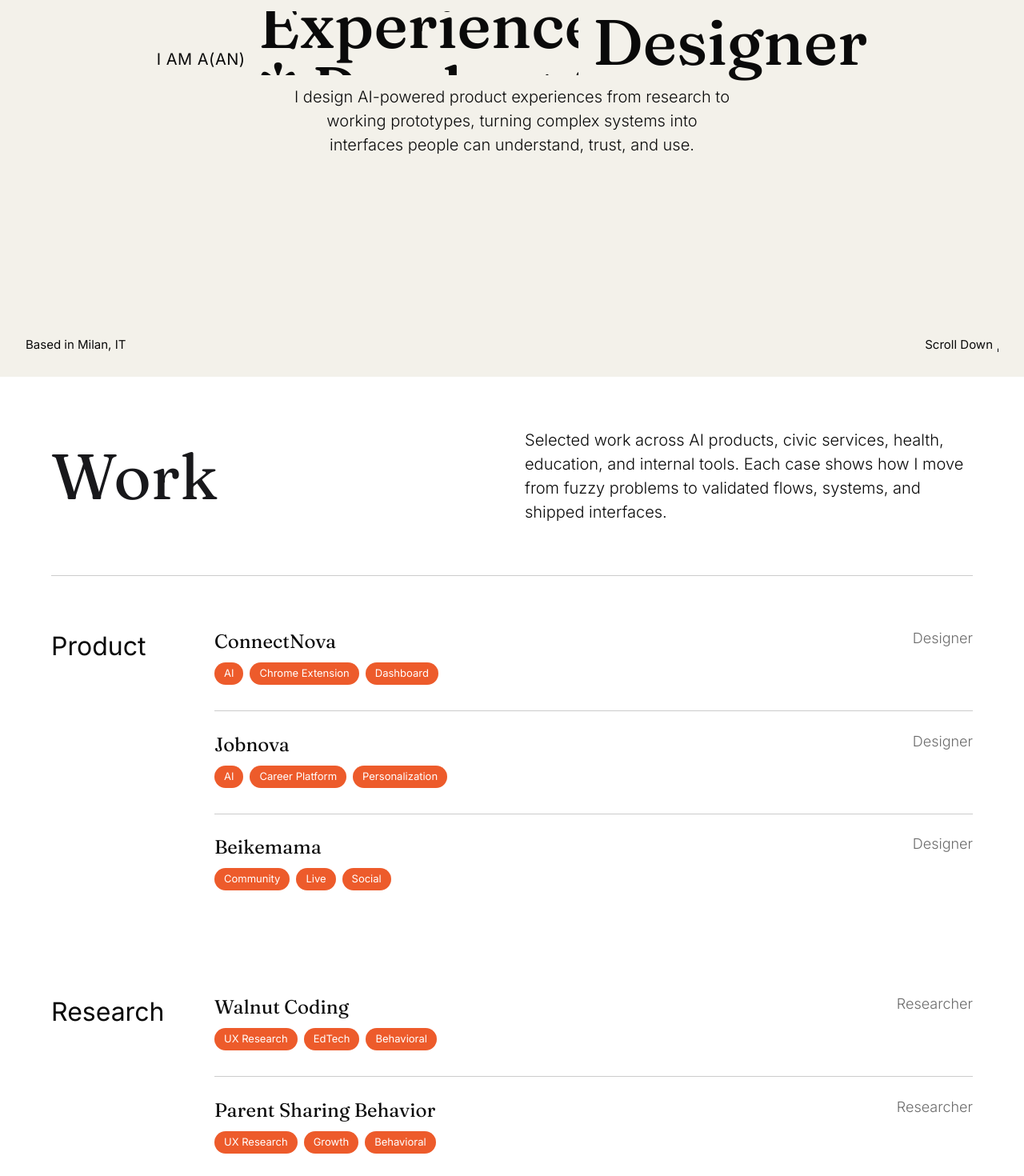
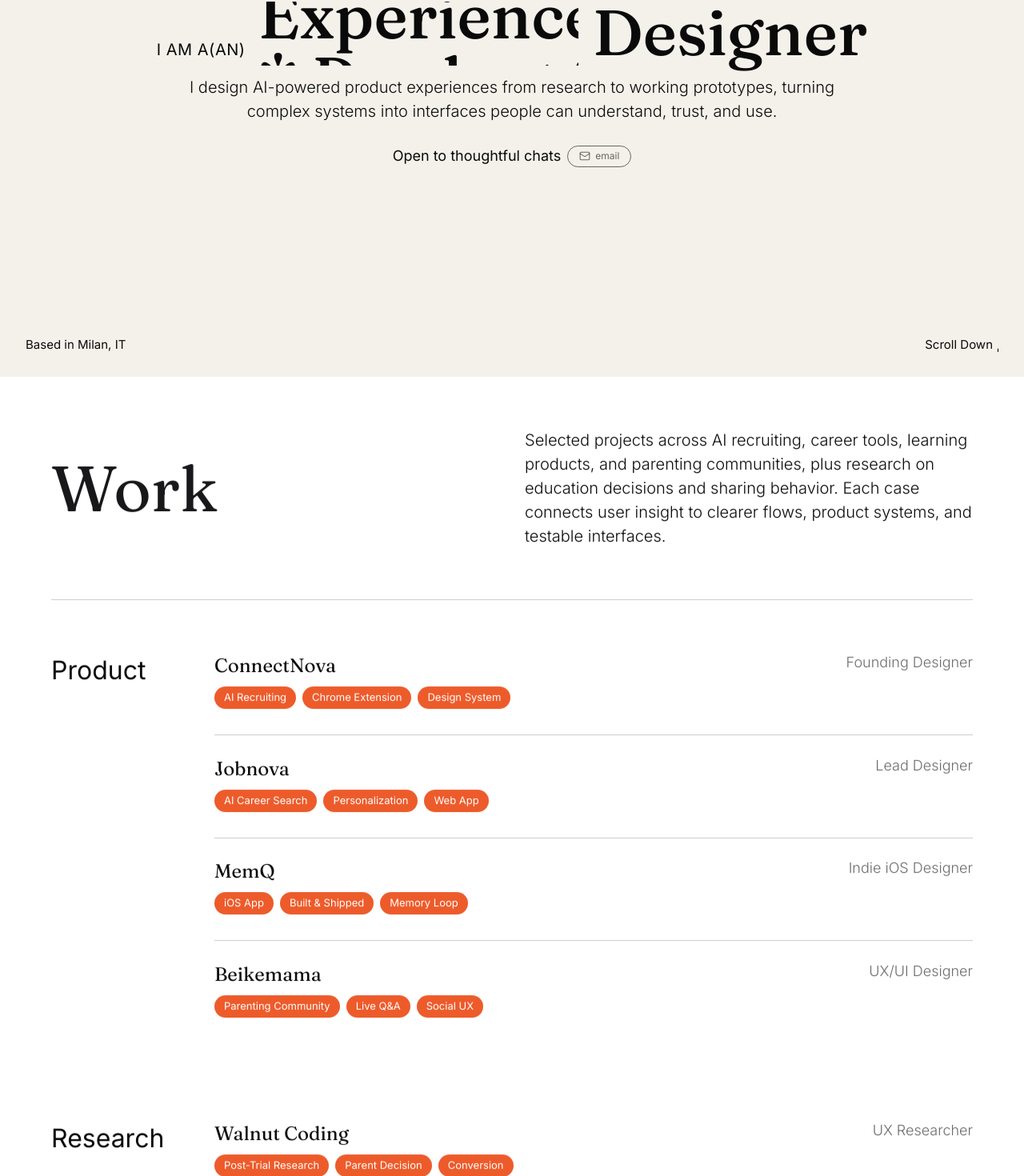
Before and after one commit to fancytree/portfolio, a Next.js app: page / in a window 1280 px wide. Shown: the part 326-1796 px from the top of the page at 80% size. Built offline with nearby package versions, Linux system fonts and the light colour scheme.

Commit message:
Refine homepage interactions and work copy

```diff
--- a/src/app/globals.css
+++ b/src/app/globals.css
@@ -43,6 +43,16 @@ html {
   scroll-behavior: smooth;
 }
 
+html.mei-snap-page {
+  scroll-snap-type: y proximity;
+}
+
+.mei-section-screen {
+  min-height: 100svh;
+  scroll-snap-align: start;
+  scroll-snap-stop: always;
+}
+
 /* Anchor 对齐：固定导航下方保留一点呼吸空间 */
 #about {
   scroll-margin-top: 72px;
@@ -100,6 +110,49 @@ body.no-scroll {
     transform 0.32s cubic-bezier(0.22, 1, 0.36, 1),
     opacity 0.32s ease;
   will-change: transform;
+}
+
+.mei-email-pill {
+  background: transparent;
+  border-color: rgb(10 10 10 / 60%);
+  color: rgb(10 10 10 / 60%);
+  cursor: pointer;
+  text-decoration: none;
+  transition:
+    border-color 0.24s ease,
+    color 0.24s ease,
+    transform 0.24s cubic-bezier(0.22, 1, 0.36, 1);
+}
+
+.mei-email-icon {
+  transition:
+    opacity 0.18s ease,
+    transform 0.18s cubic-bezier(0.22, 1, 0.36, 1);
+}
+
+.mei-email-icon-copy {
+  opacity: 0;
+  transform: translateY(2px) scale(0.92);
+}
+
+.mei-email-pill:hover,
+.mei-email-pill:focus-visible {
+  border-color: rgb(10 10 10);
+  color: rgb(10 10 10);
+  outline: none;
+  transform: translateY(-1px);
+}
+
+.mei-email-pill:hover .mei-email-icon-mail,
+.mei-email-pill:focus-visible .mei-email-icon-mail {
+  opacity: 0;
+  transform: translateY(-2px) scale(0.92);
+}
+
+.mei-email-pill:hover .mei-email-icon-copy,
+.mei-email-pill:focus-visible .mei-email-icon-copy {
+  opacity: 1;
+  transform: translateY(0) scale(1);
 }
 
 @media (hover: hover) {
--- a/src/app/page.tsx
+++ b/src/app/page.tsx
@@ -2,7 +2,7 @@
 
 import { useEffect, useRef, useState } from 'react';
 import Link from 'next/link';
-import { ArrowUpRight, AudioWaveform, ChartSpline, FileText, Plus, Search, Star, Tangent } from 'lucide-react';
+import { ArrowUpRight, AudioWaveform, ChartSpline, Copy, FileText, Mail, Plus, Search, Star, Tangent } from 'lucide-react';
 
 // 滚动进入视口时的淡入 + 上浮动画（沿用全站已有的交互模式）
 function useScrollAnimation(initialDelay: number = 0) {
@@ -240,41 +240,41 @@ type Project = {
 const productProjects: Project[] = [
   {
     title: 'ConnectNova',
-    category: 'Designer',
+    category: 'Founding Designer',
     time: '2026 – Present',
-    tags: ['AI', 'Chrome Extension', 'Dashboard'],
+    tags: ['AI Recruiting', 'Chrome Extension', 'Design System'],
     description:
-      'AI recruiting platform that turns LinkedIn sourcing into a structured candidate-ranking workflow across a Chrome extension and dashboard.',
+      'Led product direction, UX strategy, and interaction design for a two-part recruiting workflow: a LinkedIn Chrome extension for sourcing and a dashboard for candidate ranking, review, and outreach.',
     image: '/img/Connectnova.avif',
     href: '/projects/connectnova',
   },
   {
     title: 'Jobnova',
-    category: 'Designer',
+    category: 'Lead Designer',
     time: '2025 – Present',
-    tags: ['AI', 'Career Platform', 'Personalization'],
+    tags: ['AI Career Search', 'Personalization', 'Web App'],
     description:
-      'AI career platform for tailored job discovery and personalized applications, helping job seekers move from scattered search to focused action.',
+      'Led design for an AI career platform that helps job seekers move from scattered search to focused action through tailored job discovery, match reasoning, and application support.',
     image: '/img/Jobnova.avif',
     href: '/projects/jobnova',
   },
   {
     title: 'MemQ',
-    category: 'Designer',
+    category: 'Indie iOS Designer',
     time: '2026 · 8 weeks',
-    tags: ['Mobile', 'EdTech', 'Learning'],
+    tags: ['iOS App', 'Built & Shipped', 'Memory Loop'],
     description:
-      'Mobile learning app that captures knowledge, turns it into quizzes, and supports durable memory through repeatable study loops.',
+      'Independently designed, developed, and launched an iOS learning app that turns captured knowledge into quizzes and review loops, helping learners retain what they ask AI.',
     image: '/img/MemQ.avif',
     href: '/projects/memq',
   },
   {
     title: 'Beikemama',
-    category: 'Designer',
+    category: 'UX/UI Designer',
     time: '2020 · 8 weeks',
-    tags: ['Community', 'Live', 'Social'],
+    tags: ['Parenting Community', 'Live Q&A', 'Social UX'],
     description:
-      'Live parenting community for pregnant women and young families, combining expert Q&A, social support, and parent-child activities.',
+      'Designed a live parenting community for pregnant women and young families, connecting expert Q&A, social support, and parent-child activities into a warmer mobile experience.',
     image: '/img/Beikemama.avif',
     href: '/projects/beikemama',
   },
@@ -323,21 +323,21 @@ const productProjects: Project[] = [
 const researchProjects: Project[] = [
   {
     title: 'Walnut Coding',
-    category: 'Researcher',
+    category: 'UX Researcher',
     time: '24–72 hrs post-trial',
-    tags: ['UX Research', 'EdTech', 'Behavioral'],
+    tags: ['Post-Trial Research', 'Parent Decision', 'Conversion'],
     description:
-      'UX research on post-trial parent decisions in children’s coding education: why families hesitate and what evidence helps them commit.',
+      'Investigated why parents hesitate after trial coding classes and translated hesitation patterns into clearer evidence, comparison, and decision-support opportunities.',
     image: '/img/walnut-coding-cover.svg',
     href: '/projects/walnut-coding',
   },
   {
     title: 'Parent Sharing Behavior',
-    category: 'Researcher',
+    category: 'UX Researcher',
     time: '2025 · Research study',
-    tags: ['UX Research', 'Growth', 'Behavioral'],
+    tags: ['Referral Research', 'NPS Analysis', 'Growth UX'],
     description:
-      'Research into why high-value parents hesitate to share publicly, and how referral experiences can be redesigned around social comfort.',
+      'Studied why high-value parents hesitate to share publicly, reframing referral design around social comfort, private trust, and parent-controlled expression.',
     image: '/img/walnut-sharing-cover.svg',
     href: '/projects/walnut-sharing',
   },
@@ -366,7 +366,7 @@ const researchProjects: Project[] = [
 const workGroups = [
   {
     label: 'Product',
-    items: productProjects.filter((project) => ['ConnectNova', 'Jobnova', 'Beikemama'].includes(project.title)),
+    items: productProjects.filter((project) => ['ConnectNova', 'Jobnova', 'MemQ', 'Beikemama'].includes(project.title)),
   },
   { label: 'Research', items: researchProjects.slice(0, 2) },
 ];
@@ -531,15 +531,29 @@ const experienceItems = [
 
 const skills = ['User Research', 'Product Strategy', 'Interaction Design', 'Information Architecture', 'AI UX'];
 const toolkit = ['Figma', 'ProtoPie', 'Cursor', 'Dify & Coze', 'ComfyUI'];
+const contactEmail = 'mei.chai@mail.polimi.it';
 
 export default function Home() {
+  const [emailCopied, setEmailCopied] = useState(false);
+
+  useEffect(() => {
+    document.documentElement.classList.add('mei-snap-page');
+    return () => document.documentElement.classList.remove('mei-snap-page');
+  }, []);
+
+  const copyEmail = async () => {
+    await navigator.clipboard.writeText(contactEmail);
+    setEmailCopied(true);
+    window.setTimeout(() => setEmailCopied(false), 1200);
+  };
+
   return (
     <>
       {/* Hero — 整屏高度（100vh）；左右内边距与导航栏一致（px-6 sm:px-8）。
           负 marginTop 抵消 Layout 的 pt-12（导航栏高度），让 hero 顶到视口顶部，
           导航栏悬浮在 hero 上方（半透明 + 模糊），而不是与 hero 之间留白 */}
       <section
-        className="flex w-screen flex-col bg-[#f3f1ea] px-6 pt-14 pb-6 sm:px-8 md:pt-16 md:pb-8"
+        className="mei-section-screen flex w-screen flex-col bg-[#f3f1ea] px-6 pt-14 pb-6 sm:px-8 md:pt-16 md:pb-8"
         style={{ ...fullBleed, marginTop: '-48px', height: '100vh' }}
       >
         <div className="text-[13px] leading-relaxed text-[#0a0a0a]/70 sm:text-[15px]" style={fontMono}>
@@ -559,10 +573,28 @@ export default function Home() {
               <RotatingRole /> Designer
             </h1>
           </div>
-          <p className="max-w-[560px] text-[16px] font-light sm:text-[20px]" style={fontBody}>
+          <p className="max-w-[860px] text-[16px] font-light sm:text-[20px]" style={fontBody}>
             I design AI-powered product experiences from research to working prototypes, turning complex systems
             into interfaces people can understand, trust, and use.
           </p>
+          <div
+            className="mt-4 flex max-w-[380px] flex-wrap items-center justify-center gap-x-2 gap-y-2 text-[13px] leading-tight text-[#0a0a0a] sm:text-[15px] md:text-[18px]"
+            style={fontBody}
+          >
+            <span>Open to thoughtful chats</span>
+            <button
+              type="button"
+              onClick={copyEmail}
+              className="mei-email-pill inline-flex min-h-[22px] items-center gap-1.5 rounded-full border px-2.5 py-1 text-[10px] leading-none sm:min-h-[24px] sm:px-3 sm:text-[11px] md:min-h-[27px] md:px-3.5 md:text-[12px]"
+              aria-label="Copy email address"
+            >
+              <span className="relative size-3 sm:size-3.5" aria-hidden="true">
+                <Mail strokeWidth={1.8} className="mei-email-icon mei-email-icon-mail absolute inset-0 size-full" />
+                <Copy strokeWidth={1.8} className="mei-email-icon mei-email-icon-copy absolute inset-0 size-full" />
+              </span>
+              <span>{emailCopied ? 'copied' : 'email'}</span>
+            </button>
+          </div>
         </div>
 
         <div className="flex items-end justify-between gap-4 text-[13px] text-[#0a0a0a] sm:text-[15px]">
@@ -577,7 +609,7 @@ export default function Home() {
       {/* Work */}
       <MotionSection
         id="work"
-        className="flex w-screen flex-col items-center bg-white px-6 pb-16 sm:px-10 md:px-16 md:pb-24"
+        className="mei-section-screen flex w-screen flex-col items-center bg-white px-6 pb-16 sm:px-10 md:px-16 md:pb-24"
         style={fullBleed}
       >
         <div className="w-full max-w-[1200px]">
@@ -587,8 +619,9 @@ export default function Home() {
                 Work
               </h2>
               <p className="max-w-[560px] text-[16px] font-light text-[#0a0a0a] md:text-[20px]" style={fontBody}>
-                Selected work across AI products, civic services, health, education, and internal tools. Each case
-                shows how I move from fuzzy problems to validated flows, systems, and shipped interfaces.
+                Selected projects across AI recruiting, career tools, learning products, and parenting communities,
+                plus research on education decisions and sharing behavior. Each case connects user insight to clearer
+                flows, product systems, and testable interfaces.
               </p>
             </div>
           </Reveal>
@@ -686,7 +719,7 @@ export default function Home() {
       {/* Strategy */}
       <section
         id="strategy"
-        className="flex w-screen flex-col items-center gap-16 bg-[#0a0a0a] px-6 py-16 sm:px-8 md:gap-24 md:py-28"
+        className="mei-section-screen flex w-screen flex-col items-center gap-16 bg-[#0a0a0a] px-6 py-16 sm:px-8 md:gap-24 md:py-28"
         style={fullBleed}
       >
         <Reveal>
@@ -766,7 +799,7 @@ export default function Home() {
       {/* About + How Can I Help */}
       <MotionSection
         id="about"
-        className="flex w-screen flex-col items-center bg-[#f3f1ea] px-6 py-16 sm:px-10 md:px-16 md:py-28"
+        className="mei-section-screen flex w-screen flex-col items-center bg-[#f3f1ea] px-6 py-16 sm:px-10 md:px-16 md:py-28"
         style={fullBleed}
       >
         <div className="w-full max-w-[1200px]">
--- a/src/app/works/page.tsx
+++ b/src/app/works/page.tsx
@@ -79,41 +79,41 @@ function Reveal({ children, delay = 0 }: { children: React.ReactNode; delay?: nu
 const productProjects: Project[] = [
   {
     title: 'ConnectNova',
-    category: 'Designer',
+    category: 'Founding Designer',
     time: '2026 – Present',
-    tags: ['AI', 'Chrome Extension', 'Dashboard'],
+    tags: ['AI Recruiting', 'Chrome Extension', 'Design System'],
     description:
-      'AI recruiting platform that turns LinkedIn sourcing into a structured candidate-ranking workflow across a Chrome extension and dashboard.',
+      'Led product direction, UX strategy, and interaction design for a two-part recruiting workflow: a LinkedIn Chrome extension for sourcing and a dashboard for candidate ranking, review, and outreach.',
     image: '/img/Connectnova.avif',
     href: '/projects/connectnova',
   },
   {
     title: 'Jobnova',
-    category: 'Designer',
+    category: 'Lead Designer',
     time: '2025 – Present',
-    tags: ['AI', 'Career Platform', 'Personalization'],
+    tags: ['AI Career Search', 'Personalization', 'Web App'],
     description:
-      'AI career platform for tailored job discovery and personalized applications, helping job seekers move from scattered search to focused action.',
+      'Led design for an AI career platform that helps job seekers move from scattered search to focused action through tailored job discovery, match reasoning, and application support.',
     image: '/img/Jobnova.avif',
     href: '/projects/jobnova',
   },
   {
     title: 'MemQ',
-    category: 'Designer',
+    category: 'Indie iOS Designer',
     time: '2026 · 8 weeks',
-    tags: ['Mobile', 'EdTech', 'Learning'],
+    tags: ['iOS App', 'Built & Shipped', 'Memory Loop'],
     description:
-      'Mobile learning app that captures knowledge, turns it into quizzes, and supports durable memory through repeatable study loops.',
+      'Independently designed, developed, and launched an iOS learning app that turns captured knowledge into quizzes and review loops, helping learners retain what they ask AI.',
     image: '/img/MemQ.avif',
     href: '/projects/memq',
   },
   {
     title: 'Beikemama',
-    category: 'Designer',
+    category: 'UX/UI Designer',
     time: '2020 · 8 weeks',
-    tags: ['Community', 'Live', 'Social'],
+    tags: ['Parenting Community', 'Live Q&A', 'Social UX'],
     description:
-      'Live parenting community for pregnant women and young families, combining expert Q&A, social support, and parent-child activities.',
+      'Designed a live parenting community for pregnant women and young families, connecting expert Q&A, social support, and parent-child activities into a warmer mobile experience.',
     image: '/img/Beikemama.avif',
     href: '/projects/beikemama',
   },
@@ -162,21 +162,21 @@ const productProjects: Project[] = [
 const researchProjects: Project[] = [
   {
     title: 'Walnut Coding',
-    category: 'Researcher',
+    category: 'UX Researcher',
     time: '24–72 hrs post-trial',
-    tags: ['UX Research', 'EdTech', 'Behavioral'],
+    tags: ['Post-Trial Research', 'Parent Decision', 'Conversion'],
     description:
-      'UX research on post-trial parent decisions in children’s coding education: why families hesitate and what evidence helps them commit.',
+      'Investigated why parents hesitate after trial coding classes and translated hesitation patterns into clearer evidence, comparison, and decision-support opportunities.',
     image: '/img/walnut-coding-cover.svg',
     href: '/projects/walnut-coding',
   },
   {
     title: 'Parent Sharing Behavior',
-    category: 'Researcher',
+    category: 'UX Researcher',
     time: '2025 · Research study',
-    tags: ['UX Research', 'Growth', 'Behavioral'],
+    tags: ['Referral Research', 'NPS Analysis', 'Growth UX'],
     description:
-      'Research into why high-value parents hesitate to share publicly, and how referral experiences can be redesigned around social comfort.',
+      'Studied why high-value parents hesitate to share publicly, reframing referral design around social comfort, private trust, and parent-controlled expression.',
     image: '/img/walnut-sharing-cover.svg',
     href: '/projects/walnut-sharing',
   },
```
